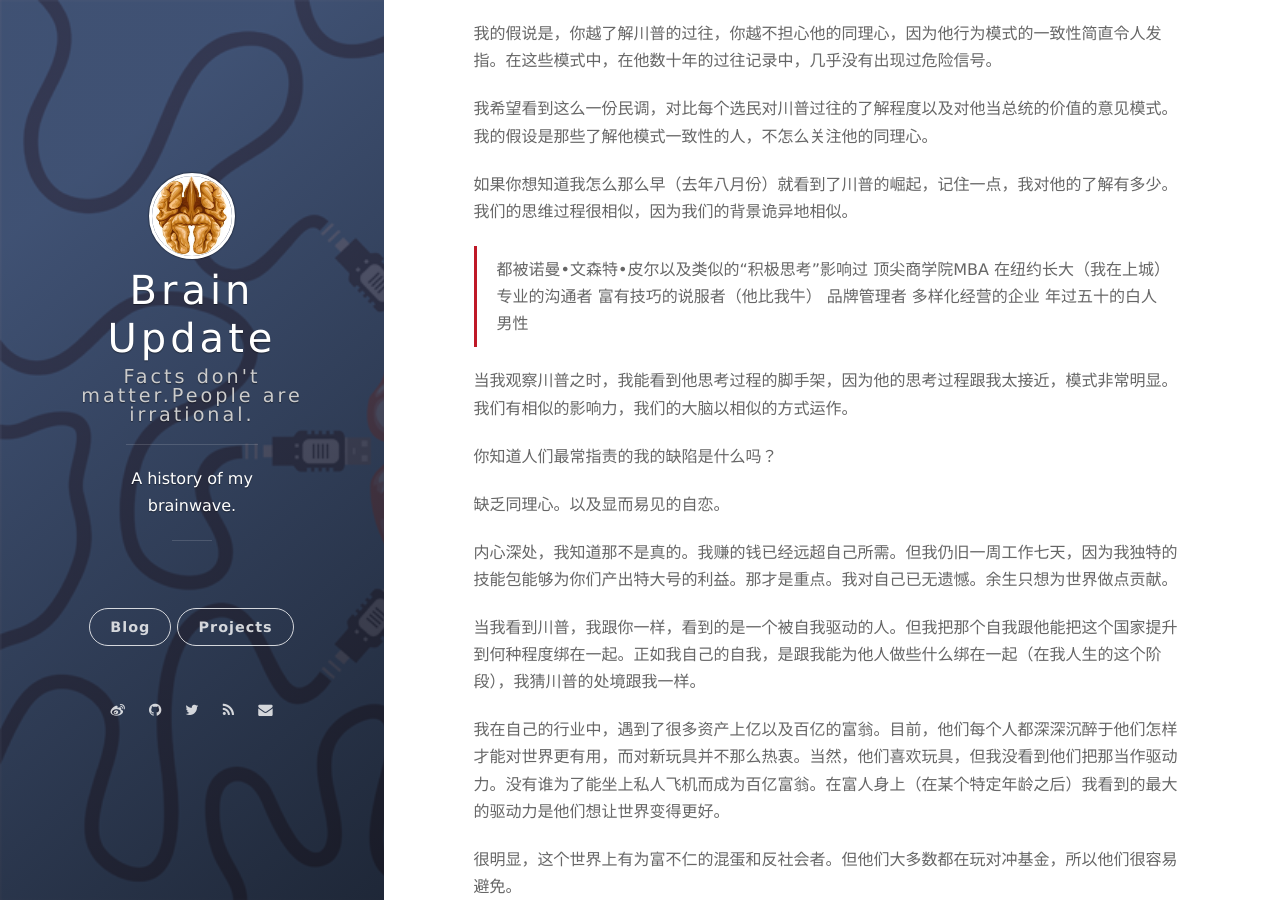
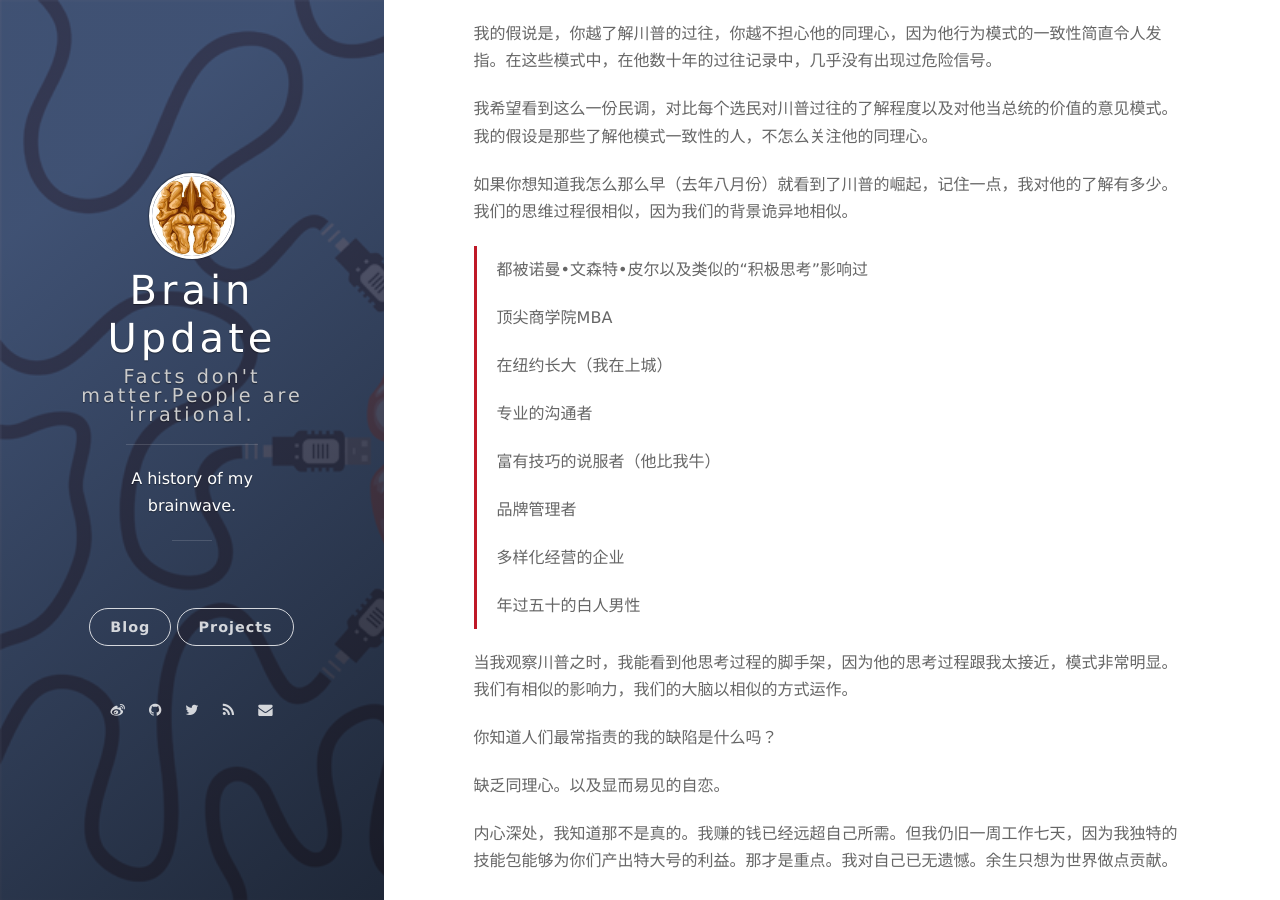
Before and after one commit to iwomen/iwomen.github.io, a Jekyll site: the page built from _posts/2017-07-02-charisma-vs-danger.md, in a window 1280 px wide and 900 px high, scrolled down 1693 px. Built offline with Jekyll 4.4.1, drawn with Linux system fonts in a browser that asks for light colours; nearby versions of some CDN libraries; comment, search, counter and statistics services are not loaded.

```diff
--- a/_posts/2017-07-02-charisma-vs-danger.md
+++ b/_posts/2017-07-02-charisma-vs-danger.md
@@ -54,13 +54,20 @@ date: 2017-07-02
 如果你想知道我怎么那么早（去年八月份）就看到了川普的崛起，记住一点，我对他的了解有多少。我们的思维过程很相似，因为我们的背景诡异地相似。
 
 > 都被诺曼•文森特•皮尔以及类似的“积极思考”影响过
-顶尖商学院MBA
-在纽约长大（我在上城）
-专业的沟通者
-富有技巧的说服者（他比我牛）
+>
+> 顶尖商学院MBA
+>
+> 在纽约长大（我在上城）
+>
+> 专业的沟通者
+>
+> 富有技巧的说服者（他比我牛）
+>
 > 品牌管理者
-多样化经营的企业
-年过五十的白人男性
+>
+> 多样化经营的企业
+>
+> 年过五十的白人男性
 
 当我观察川普之时，我能看到他思考过程的脚手架，因为他的思考过程跟我太接近，模式非常明显。我们有相似的影响力，我们的大脑以相似的方式运作。
 
```
